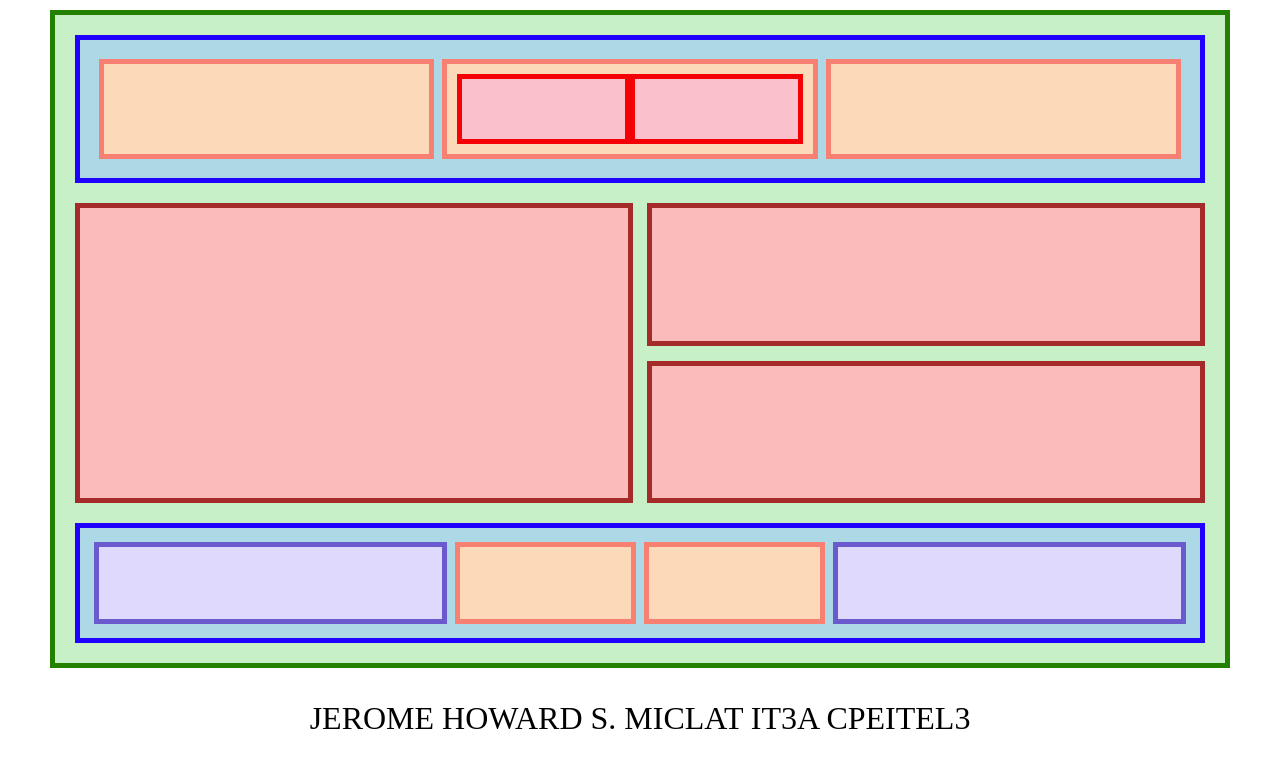
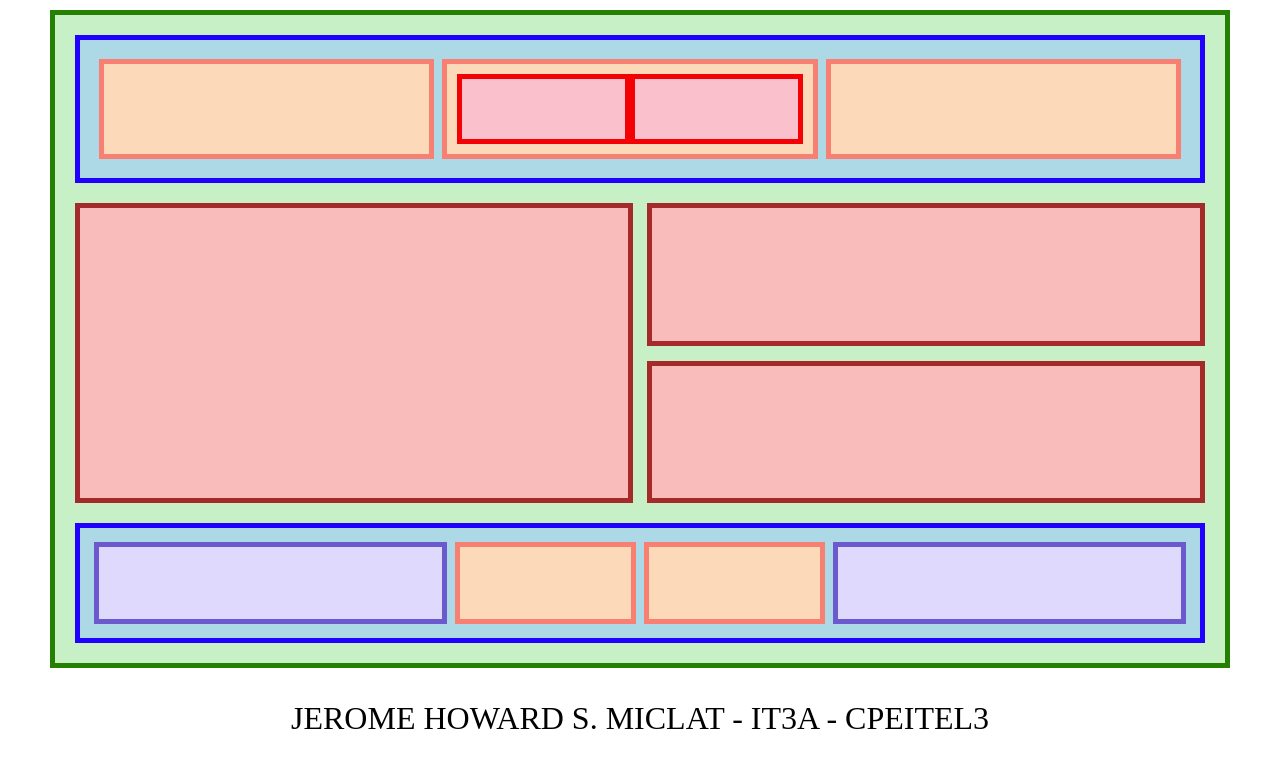
Before and after one commit to HowardMiclat/layout, a plain HTML site: page index.html in a window 1280 px wide. Drawn offline with Linux system fonts and the light colour scheme.

Commit message:
Update index.html

```diff
--- a/index.html
+++ b/index.html
@@ -30,7 +30,7 @@
         </div>
         <div class=fullname>
 
-            <p>JEROME HOWARD S. MICLAT IT3A  CPEITEL3<p>
+            <p>JEROME HOWARD S. MICLAT - IT3A - CPEITEL3<p>
         </div>
     </body>
 </html>
```
